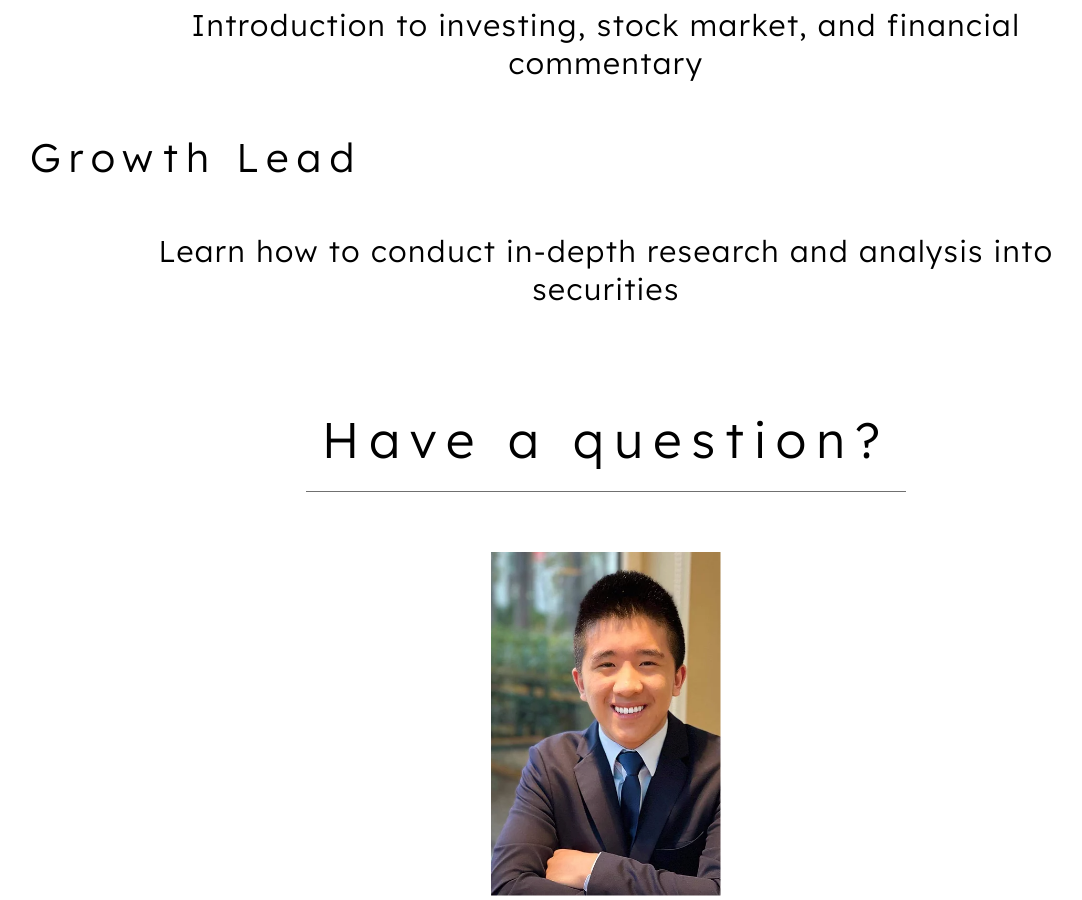
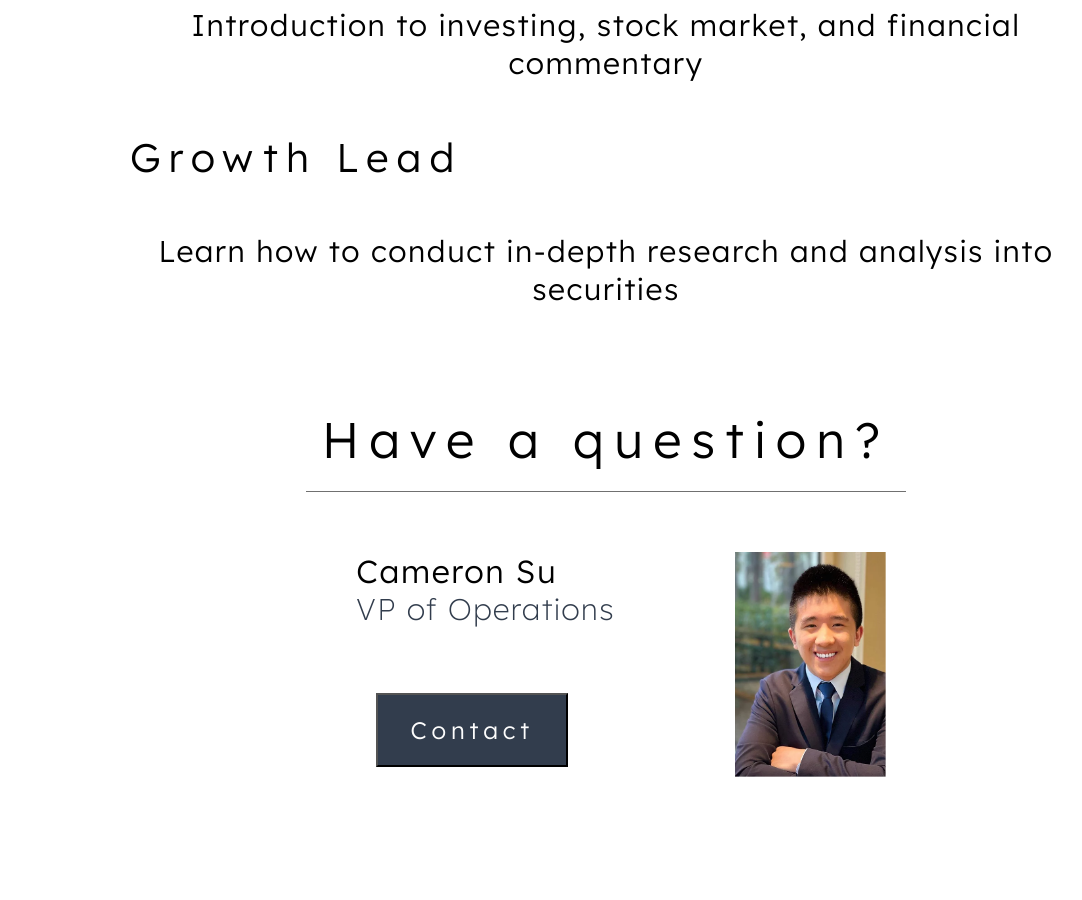
Before and after one commit to TechConnectedUCLA/ibr-frontend, a React (Create React App) app: page /joinus in a window 1280 px wide. Shown: the part 1500-2400 px from the top of the page, without its empty margins (34-1116 px from the left). After the commit the page ends 2377 px from the top, so only its background shows below. Built offline with nearby package versions, Linux system fonts and the light colour scheme.

Commit message:
JoinUs page: Have a question? section

```diff
--- a/src/Pages/JoinUs.css
+++ b/src/Pages/JoinUs.css
@@ -14,6 +14,39 @@
     margin-left: auto;
     margin-right: auto;
     text-align: center;
+}
+
+.container-tophalf {
+    display: flex;
+    flex-direction: row;
+    align-items: center;
+
+    margin-bottom: 100px;
+}
+
+.container-card {
+    display: flex;
+    flex-direction: row;
+    align-items: flex-start;
+    justify-content: space-between;
+    text-align: left;
+    border: 1px solid #707070;
+
+    width: 819px;
+    height: 280px;
+}
+
+.container-cards {
+    display: flex;
+    flex-direction: column;
+    justify-content: space-evenly;
+
+    height: 1000px;
+    margin-left: 10px;
+}
+
+.flex-end {
+    align-self: flex-end;
 }
 
 .card-title {
@@ -67,39 +100,6 @@
     margin-right: 10px;
 }
 
-.container-tophalf {
-    display: flex;
-    flex-direction: row;
-    align-items: center;
-
-    margin-bottom: 100px;
-}
-
-.container-card {
-    display: flex;
-    flex-direction: row;
-    align-items: flex-start;
-    justify-content: space-between;
-    text-align: left;
-    border: 1px solid #707070;
-
-    width: 819px;
-    height: 280px;
-}
-
-.container-cards {
-    display: flex;
-    flex-direction: column;
-    justify-content: space-evenly;
-
-    height: 1000px;
-    margin-left: 10px;
-}
-
-.flex-end {
-    align-self: flex-end;
-}
-
 .page-header {
     font-family: 'Lexend-Regular';
     letter-spacing: 10px;
@@ -132,6 +132,7 @@
 
     text-align: left;
     margin-bottom: 50px;
+    margin-left: 100px;
 }
 
 .page-text {
@@ -147,11 +148,63 @@
     margin-bottom: 50px;
 }
 
-.container-bothalf {
-    width: 90%;
-    max-width: 900px;
-    align-items: center;
+.container-contact {
+    display: flex;
+    flex-direction: row;
+    align-items: flex-start;
+    justify-content: space-evenly;
+    text-align: left;
 
+    width: 800px;
+    max-height: 280px;
     margin-left: auto;
     margin-right: auto;
+    padding-bottom: 100px;
 }
+
+.container-contactinfo {
+    display: flex;
+    flex-direction: column;
+    justify-content: space-between;
+
+    height: 225px;
+}
+
+.contact-title {
+    font-family: 'Lexend-Regular';
+    letter-spacing: 1.6px;
+    font-size: 32px;
+    line-height: 38px;
+
+    margin-top: 0px;
+    margin-left: 30px;
+}
+
+.contact-subtitle {
+    font-family: 'Lexend-Light';
+    letter-spacing: 1.5px;
+    font-size: 30px;
+    line-height: 38px;
+    color: #323D4D;
+
+    margin-left: 30px;
+}
+
+.contact-button {
+    width: 192px;
+    height: 74px;
+    background-color: #323D4D;
+    margin-bottom: 10px;
+    margin-right: 10px;
+    margin-left: 50px;
+
+    color: #FDFDFD;
+    font-family: 'Lexend-Regular';
+    letter-spacing: 4.8px;
+    font-size: 24px;
+    line-height: 30px;
+}
+
+.contact-img {
+    height: 225px;
+}
--- a/src/Pages/JoinUs.js
+++ b/src/Pages/JoinUs.js
@@ -61,8 +61,15 @@ function JoinUs() {
 
         <div className="page-header header-2">Have a question?</div>
 
-        <Card>
-          <CardImg src={operations_vp} alt="operations vp"></CardImg>
+        <Card className="container-contact">
+          <CardBody className="container-contactinfo">
+            <div>
+              <CardTitle className="contact-title">Cameron Su</CardTitle>
+              <CardSubtitle className="contact-subtitle">VP of Operations</CardSubtitle>
+            </div>
+            <Button className="contact-button">Contact</Button>
+          </CardBody>
+          <CardImg className="contact-img" src={operations_vp} alt="operations vp"></CardImg>
         </Card>
       </div>
 
```
